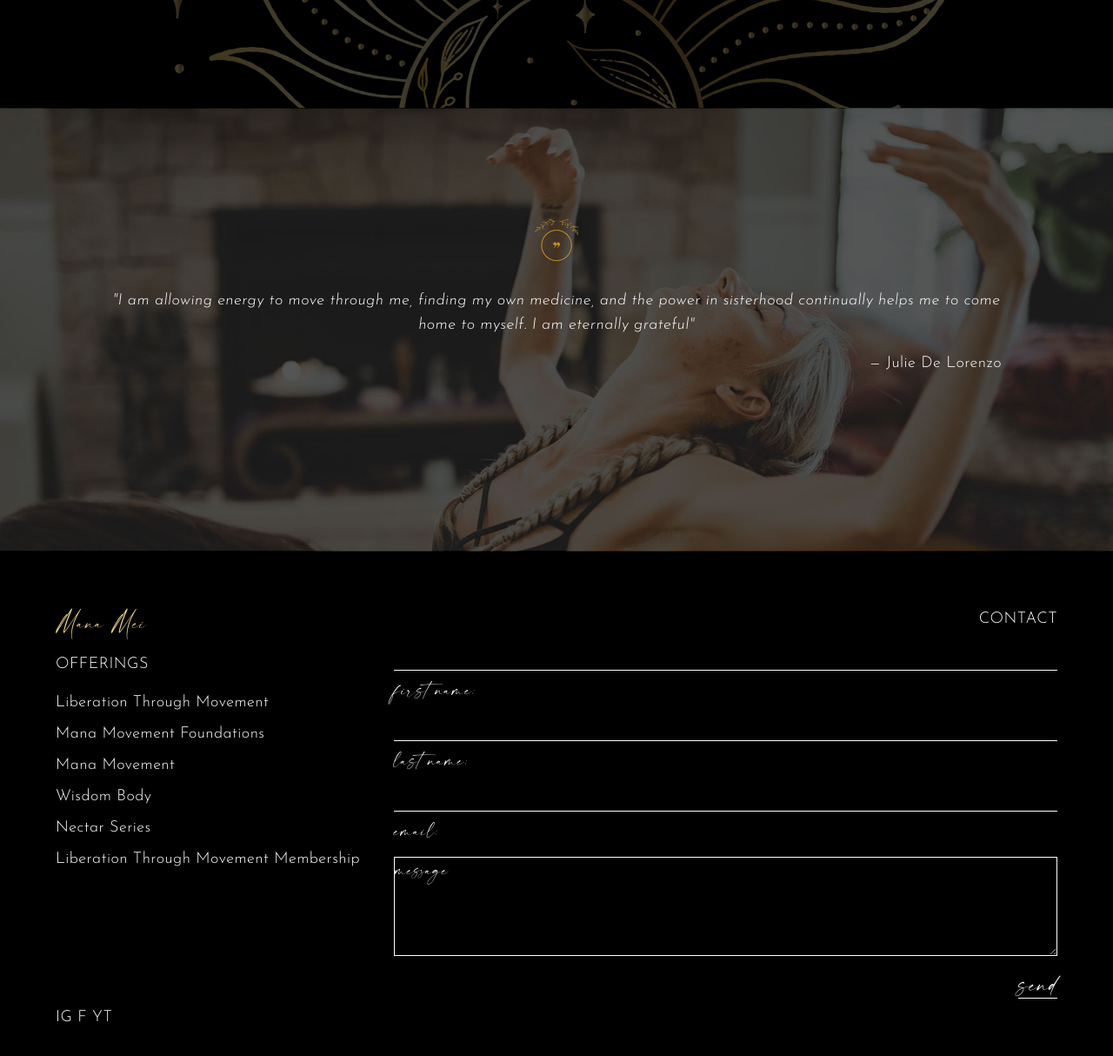
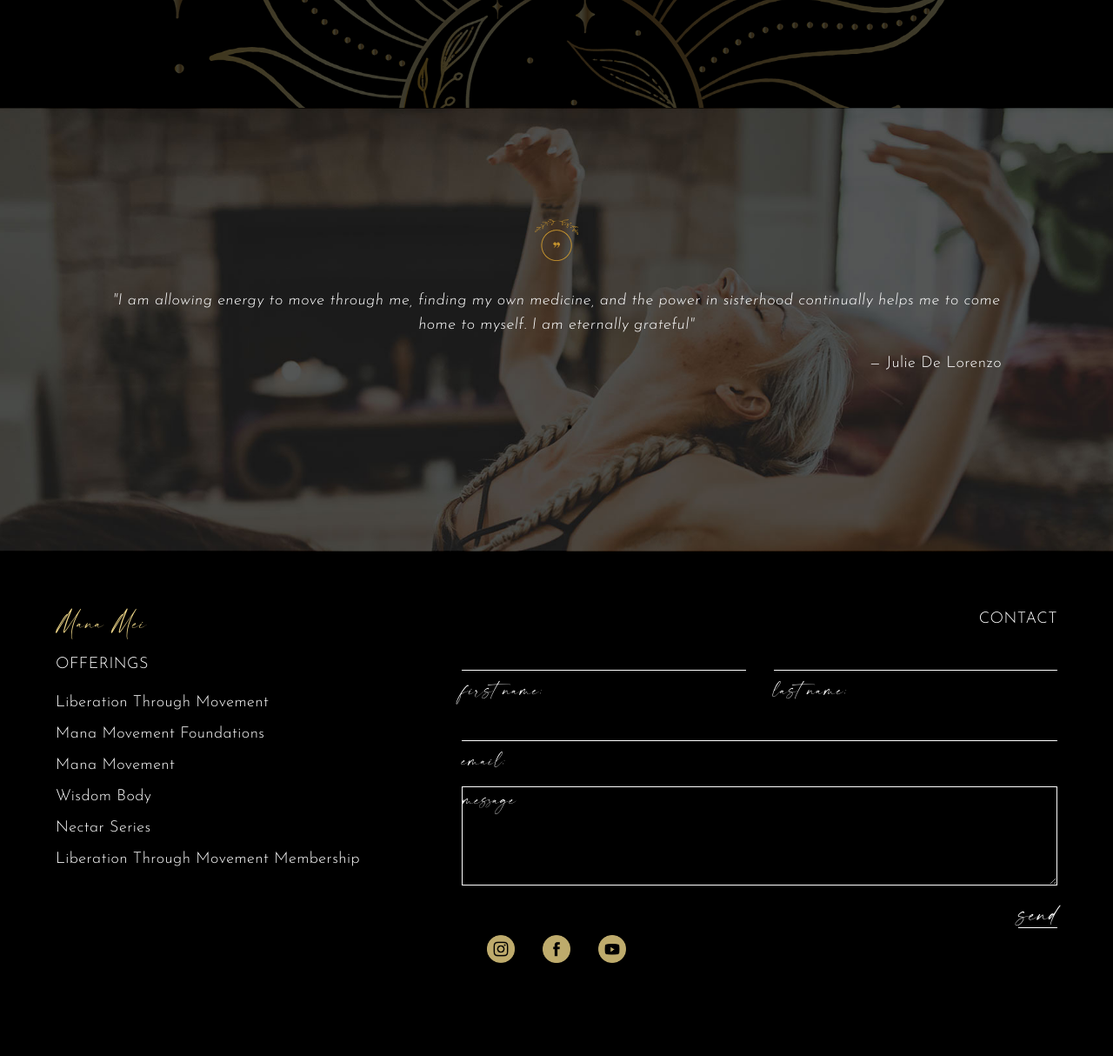
Before and after one commit to brittwoodard/manamei, a Jekyll site: the page built from index.html, in a window 1280 px wide, cut to the strip 3323-4571 px from the top of the page. Shown: the top 1214 px of the strip at 87% size. Built offline with Jekyll 4.4.1, drawn with Linux system fonts in a browser that asks for light colours; nearby versions of some CDN libraries; comment, search, counter and statistics services are not loaded; after the commit the page ends 4494 px from its top, so only the background shows below that.

Commit message:
index complete

```diff
--- a/_includes/site-footer.html
+++ b/_includes/site-footer.html
@@ -1,6 +1,6 @@
 <footer class="p-5p">
-    <div class="grid grid-cols-3 gap-4">
-        <div>
+    <div class="grid grid-cols-5 gap-4">
+        <div class="col-span-2">
             <span class="text-sm-serif block text-feature">Mana Mei</span>
             <h2>Offerings</h2>
             <nav>
@@ -9,17 +9,20 @@
                 {% endfor %}
             </nav>
         </div>
-        <div class="col-span-2">
+
+        <div class="col-span-3">
             <h2 class="text-right">Contact</h2>
             <form>
-                <div class="mb-4">
-                    <input type="text" id="first-name" name="first-name">
-                    <label for="first-name">First Name:</label>
-                </div>
+                <div class="grid grid-cols-2 gap-8 mb-4">
+                    <div>
+                        <input type="text" id="first-name" name="first-name">
+                        <label for="first-name">First Name:</label>
+                    </div>
 
-                <div class="mb-4">
-                    <input type="text" id="last-name" name="last-name">
-                    <label for="last-name">Last Name:</label>
+                    <div>
+                        <input type="text" id="last-name" name="last-name">
+                        <label for="last-name">Last Name:</label>
+                    </div>
                 </div>
 
                 <div class="mb-4">
@@ -38,9 +41,9 @@
             </form>
         </div>
     </div>
-    <div>
-        <a href="#">IG</a>
-        <a href="#">F</a>
-        <a href="#">YT</a>
+    <div class="flex justify-center">
+        <a href="https://www.instagram.com/manamei_movement/"><img src="/uploads/icons/manamei-9.png" class="social-icon"></a>
+        <a href="https://www.facebook.com/groups/liberationthroughmovement"><img src="/uploads/icons/manamei-4.png" class="social-icon"></a>
+        <a href="https://www.youtube.com/@ManaMei"><img src="/uploads/icons/manamei-22.png" class="social-icon"></a>
     </div>
 </footer>
--- a/assets/css/output-style.css
+++ b/assets/css/output-style.css
@@ -374,7 +374,7 @@ input::placeholder, textarea::placeholder {
   color: rgb(255 255 255 / var(--tw-text-opacity));
 }
 :focus-visible:focus {
-  border-bottom-width: 2px;
+  border-bottom-width: 1px;
   --tw-border-opacity: 1;
   border-color: rgb(237 213 135 / var(--tw-border-opacity));
   outline: 2px solid transparent;
@@ -602,6 +602,17 @@ ul {
         border-bottom: 1px solid var(--featured);
         transition: 0.5s;
     }
+.social-icon {
+  margin-left: 1rem;
+  margin-right: 1rem;
+  display: inline-block;
+  height: 2rem;
+  opacity: 0.8;
+}
+.social-icon:hover {
+        opacity: 1;
+        transition: 0.5s;
+    }
 /* Images */
 .bg-image-style {
   background-size: cover;
@@ -764,6 +775,9 @@ ul {
 .gap-4 {
   gap: 1rem;
 }
+.gap-8 {
+  gap: 2rem;
+}
 .border {
   border-width: 1px;
 }
```
Also changed, not shown: style.css (+10 -1 lines).
